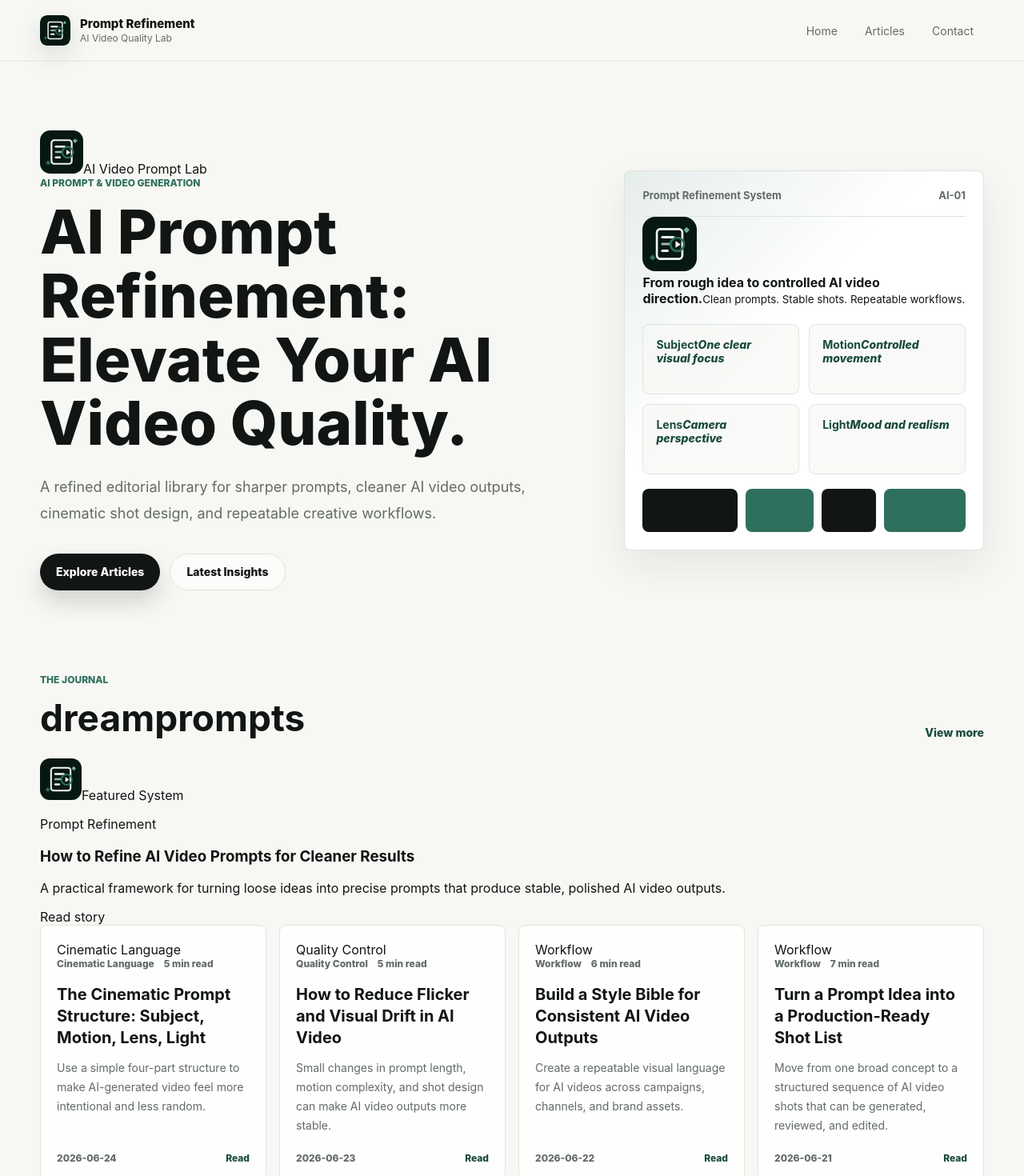
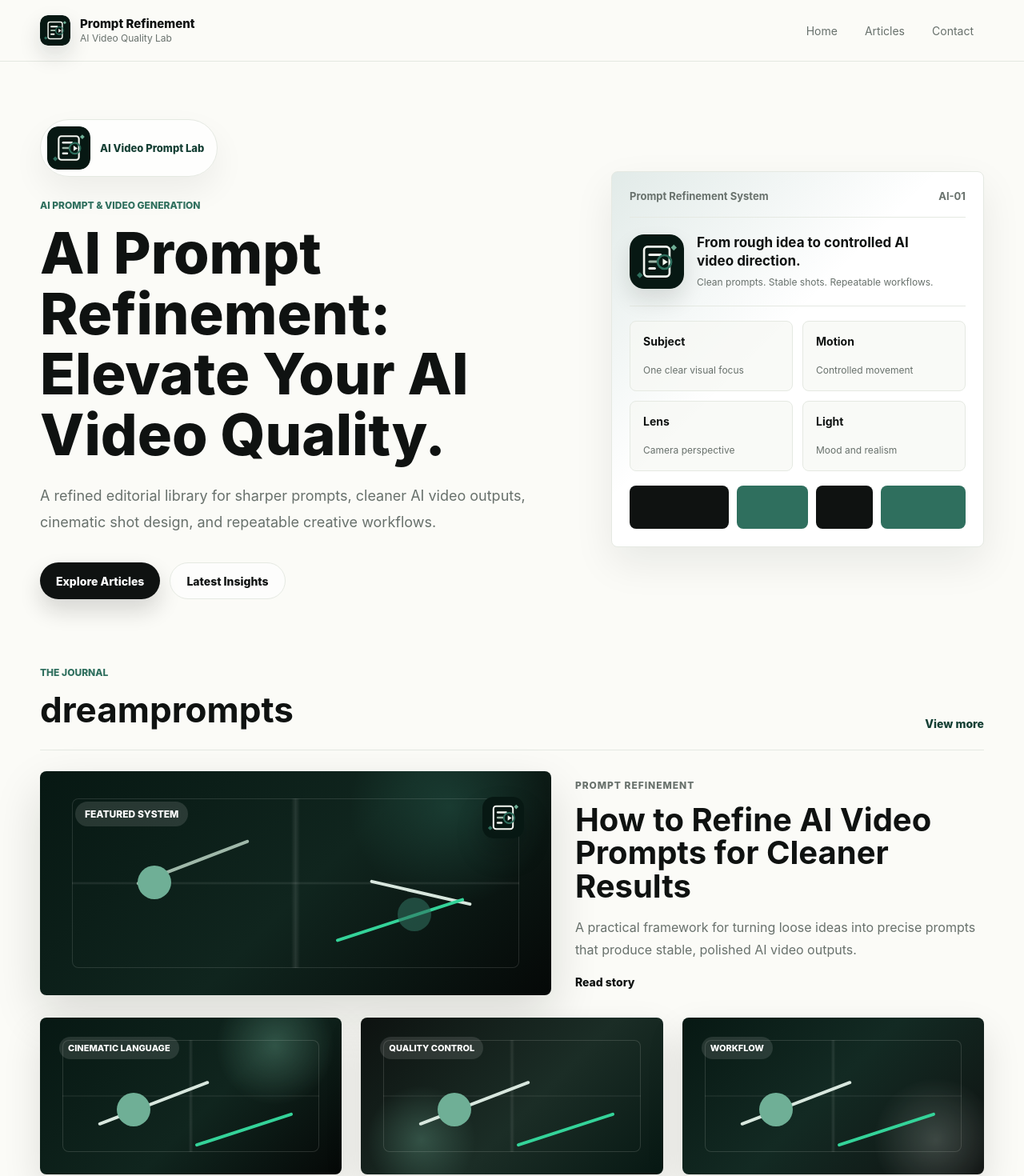
Before and after one commit to zw19940813-bot/AI-Prompts, a Next.js app: page / in a window 1280 px wide. Shown: the top 1470 px of the page at 80% size. Built offline with nearby package versions, Linux system fonts and the light colour scheme; no server answers.

Commit message:
Update globals.css

```diff
--- a/app/globals.css
+++ b/app/globals.css
@@ -1,12 +1,13 @@
 :root {
-  --bg: #f7f8f4;
+  --bg: #fbfbf7;
   --surface: #ffffff;
-  --ink: #111514;
-  --muted: #636b66;
-  --line: #dfe4dc;
-  --soft: #edf1e8;
+  --ink: #0f1211;
+  --muted: #68716c;
+  --line: #e5e9e2;
+  --soft: #f0f3eb;
   --accent: #2f6f5e;
-  --accent-strong: #194a3e;
+  --accent-strong: #143f34;
+  --green: #2f6f5e;
   --radius: 8px;
   --shadow: 0 20px 50px rgba(17, 21, 20, 0.08);
 }
@@ -42,7 +43,7 @@ img {
   top: 0;
   z-index: 20;
   border-bottom: 1px solid rgba(223, 228, 220, 0.8);
-  background: rgba(247, 248, 244, 0.86);
+  background: rgba(251, 251, 247, 0.86);
   backdrop-filter: blur(18px);
 }
 
@@ -72,8 +73,8 @@ img {
 }
 
 .brand img {
-  border-radius: 8px;
-  box-shadow: 0 12px 30px rgba(17, 21, 20, 0.12);
+  border-radius: 10px;
+  box-shadow: 0 12px 28px rgba(17, 21, 20, 0.14);
 }
 
 .brand span {
@@ -115,10 +116,10 @@ img {
 
 .hero {
   display: grid;
-  grid-template-columns: minmax(0, 1.08fr) minmax(320px, 0.72fr);
-  gap: 56px;
+  grid-template-columns: minmax(0, 1.02fr) minmax(320px, 0.72fr);
+  gap: 54px;
   align-items: center;
-  padding: 86px 0 54px;
+  padding: 72px 0 42px;
 }
 
 .hero-copy {
@@ -133,6 +134,28 @@ img {
   text-transform: uppercase;
 }
 
+.hero-brand-mark {
+  display: inline-flex;
+  align-items: center;
+  gap: 12px;
+  margin-bottom: 28px;
+  border: 1px solid var(--line);
+  border-radius: 999px;
+  background: rgba(255, 255, 255, 0.72);
+  padding: 8px 16px 8px 8px;
+  box-shadow: 0 18px 40px rgba(17, 21, 20, 0.06);
+}
+
+.hero-brand-mark img {
+  border-radius: 14px;
+}
+
+.hero-brand-mark span {
+  color: var(--accent-strong);
+  font-size: 13px;
+  font-weight: 850;
+}
+
 h1,
 h2,
 h3,
@@ -141,11 +164,12 @@ p {
 }
 
 .hero h1 {
-  max-width: 820px;
+  max-width: 850px;
   margin: 0;
-  font-size: clamp(42px, 7vw, 76px);
+  font-size: clamp(42px, 6.4vw, 72px);
   line-height: 1.05;
-  font-weight: 820;
+  font-weight: 840;
+  letter-spacing: 0;
 }
 
 .hero-text {
@@ -192,7 +216,7 @@ p {
   border: 1px solid var(--line);
   border-radius: var(--radius);
   background:
-    linear-gradient(135deg, rgba(47, 111, 94, 0.12), transparent 42%),
+    linear-gradient(135deg, rgba(47, 111, 94, 0.14), transparent 44%),
     var(--surface);
   box-shadow: var(--shadow);
   padding: 22px;
@@ -208,22 +232,64 @@ p {
   font-weight: 700;
 }
 
+.system-core {
+  display: grid;
+  grid-template-columns: auto minmax(0, 1fr);
+  gap: 16px;
+  align-items: center;
+  border-bottom: 1px solid var(--line);
+  padding: 20px 0;
+}
+
+.system-core img {
+  border-radius: 18px;
+  box-shadow: 0 14px 28px rgba(17, 21, 20, 0.12);
+}
+
+.system-core div {
+  display: grid;
+  gap: 6px;
+}
+
+.system-core strong {
+  max-width: 280px;
+  font-size: 17px;
+  line-height: 1.35;
+}
+
+.system-core small {
+  color: var(--muted);
+  font-size: 12px;
+  line-height: 1.5;
+}
+
 .prompt-window {
   display: grid;
   grid-template-columns: repeat(2, minmax(0, 1fr));
   gap: 12px;
-  margin-top: 22px;
+  margin-top: 18px;
 }
 
 .prompt-window span {
+  display: grid;
+  align-content: space-between;
   min-height: 88px;
   border: 1px solid var(--line);
   border-radius: var(--radius);
   background: rgba(247, 248, 244, 0.72);
   padding: 16px;
-  color: var(--accent-strong);
+  color: var(--ink);
+}
+
+.prompt-window b {
   font-size: 14px;
-  font-weight: 800;
+}
+
+.prompt-window em {
+  color: var(--muted);
+  font-size: 12px;
+  font-style: normal;
+  line-height: 1.5;
 }
 
 .timeline {
@@ -242,11 +308,11 @@ p {
 
 .timeline i:nth-child(2),
 .timeline i:nth-child(4) {
-  background: var(--accent);
+  background: var(--green);
 }
 
 .section {
-  padding: 50px 0;
+  padding: 42px 0;
 }
 
 .section-heading {
@@ -256,8 +322,9 @@ p {
 .section-heading h2,
 .page-hero h1 {
   margin: 0;
-  font-size: clamp(30px, 4vw, 46px);
+  font-size: clamp(30px, 4vw, 44px);
   line-height: 1.15;
+  letter-spacing: 0;
 }
 
 .section-heading.split {
@@ -276,27 +343,23 @@ p {
 .article-grid {
   display: grid;
   grid-template-columns: repeat(4, minmax(0, 1fr));
-  gap: 16px;
+  gap: 18px;
 }
 
 .article-card {
   display: flex;
-  min-height: 280px;
+  min-height: 188px;
   flex-direction: column;
-  border: 1px solid var(--line);
-  border-radius: var(--radius);
-  background: rgba(255, 255, 255, 0.82);
-  padding: 20px;
+  border-top: 1px solid var(--line);
+  background: transparent;
+  padding: 16px 0 0;
   transition:
     transform 180ms ease,
-    box-shadow 180ms ease,
-    border-color 180ms ease;
+    color 180ms ease;
 }
 
 .article-card:hover {
-  transform: translateY(-3px);
-  border-color: rgba(47, 111, 94, 0.35);
-  box-shadow: 0 18px 38px rgba(17, 21, 20, 0.08);
+  transform: translateY(-2px);
 }
 
 .article-meta,
@@ -311,22 +374,23 @@ p {
 }
 
 .article-card h3 {
-  margin: 18px 0 0;
-  font-size: 20px;
-  line-height: 1.35;
+  margin: 10px 0 0;
+  font-size: 16px;
+  line-height: 1.28;
+  letter-spacing: 0;
 }
 
 .article-card p {
-  margin: 12px 0 0;
+  margin: 9px 0 0;
   color: var(--muted);
-  font-size: 14px;
-  line-height: 1.7;
+  font-size: 13px;
+  line-height: 1.55;
 }
 
 .article-footer {
   justify-content: space-between;
   margin-top: auto;
-  padding-top: 22px;
+  padding-top: 14px;
 }
 
 .article-footer a {
@@ -336,7 +400,344 @@ p {
 .more-row {
   display: flex;
   justify-content: center;
-  margin-top: 30px;
+  margin-top: 34px;
+}
+
+.editorial-layout {
+  display: grid;
+  grid-template-columns: minmax(0, 1fr) 280px;
+  gap: 28px 38px;
+  align-items: start;
+}
+
+.home-editorial {
+  grid-template-columns: 1fr;
+}
+
+.home-editorial .lead-story {
+  grid-column: 1;
+}
+
+.lead-story {
+  display: grid;
+  grid-template-columns: minmax(280px, 0.9fr) minmax(260px, 0.72fr);
+  gap: 30px;
+  align-items: center;
+  grid-column: 1 / -1;
+  border-top: 1px solid var(--line);
+  padding-top: 26px;
+}
+
+.lead-visual {
+  position: relative;
+  min-height: 280px;
+  overflow: hidden;
+  border-radius: var(--radius);
+  background:
+    radial-gradient(circle at 80% 16%, rgba(47, 111, 94, 0.34), transparent 22%),
+    linear-gradient(135deg, #071813 0%, #10251e 52%, #050807 100%);
+  box-shadow: 0 24px 60px rgba(15, 18, 17, 0.14);
+}
+
+.lead-visual::before {
+  content: "";
+  position: absolute;
+  inset: 34px 40px;
+  border: 1px solid rgba(255, 255, 255, 0.12);
+  border-radius: 8px;
+  background:
+    linear-gradient(90deg, transparent 49%, rgba(255, 255, 255, 0.1) 50%, transparent 51%),
+    linear-gradient(0deg, transparent 49%, rgba(255, 255, 255, 0.1) 50%, transparent 51%);
+}
+
+.visual-chip,
+.visual-line,
+.visual-orb {
+  position: absolute;
+  display: block;
+}
+
+.visual-mark {
+  position: absolute;
+  right: 34px;
+  top: 32px;
+  z-index: 2;
+  border-radius: 14px;
+  box-shadow: 0 18px 34px rgba(0, 0, 0, 0.2);
+}
+
+.visual-chip {
+  left: 44px;
+  top: 38px;
+  border-radius: 999px;
+  background: rgba(255, 255, 255, 0.12);
+  color: #fff;
+  padding: 8px 12px;
+  font-size: 12px;
+  font-weight: 800;
+  text-transform: uppercase;
+}
+
+.visual-line {
+  height: 4px;
+  border-radius: 999px;
+  background: #9fb8a9;
+}
+
+.visual-line-one {
+  left: 116px;
+  top: 112px;
+  width: 150px;
+  transform: rotate(-21deg);
+}
+
+.visual-line-two {
+  right: 98px;
+  top: 150px;
+  width: 130px;
+  background: #d8e7de;
+  transform: rotate(13deg);
+}
+
+.visual-line-three {
+  right: 105px;
+  bottom: 92px;
+  width: 168px;
+  background: #34d399;
+  transform: rotate(-18deg);
+}
+
+.visual-orb {
+  width: 42px;
+  height: 42px;
+  border-radius: 50%;
+}
+
+.visual-orb-one {
+  left: 122px;
+  top: 118px;
+  background: #6faf96;
+}
+
+.visual-orb-two {
+  right: 150px;
+  bottom: 80px;
+  background: rgba(47, 111, 94, 0.58);
+}
+
+.lead-copy {
+  max-width: 520px;
+}
+
+.article-kicker {
+  margin: 0 0 12px;
+  color: var(--accent);
+  font-size: 12px;
+  font-weight: 850;
+  letter-spacing: 0.08em;
+  text-transform: uppercase;
+}
+
+.lead-copy h3,
+.editorial-aside h3 {
+  margin: 0;
+  font-size: clamp(28px, 3.8vw, 40px);
+  line-height: 1.04;
+  letter-spacing: 0;
+}
+
+.lead-copy p,
+.editorial-aside p {
+  color: var(--muted);
+  line-height: 1.75;
+}
+
+.lead-copy span,
+.editorial-aside a {
+  color: var(--ink);
+  font-size: 14px;
+  font-weight: 850;
+}
+
+.compact-grid {
+  grid-column: 1;
+  grid-row: 2;
+  grid-template-columns: repeat(3, minmax(0, 1fr));
+}
+
+.cover-grid {
+  grid-template-columns: repeat(3, minmax(0, 1fr));
+  gap: 28px 24px;
+}
+
+.cover-card {
+  min-height: 0;
+  border-top: 0;
+  padding-top: 0;
+}
+
+.article-cover {
+  position: relative;
+  display: block;
+  min-height: 196px;
+  overflow: hidden;
+  border-radius: var(--radius);
+  background:
+    radial-gradient(circle at 78% 18%, rgba(111, 175, 150, 0.34), transparent 22%),
+    linear-gradient(135deg, #071813 0%, #10251e 56%, #050807 100%);
+  box-shadow: 0 20px 48px rgba(15, 18, 17, 0.12);
+}
+
+.article-cover::before {
+  content: "";
+  position: absolute;
+  inset: 28px;
+  border: 1px solid rgba(244, 247, 241, 0.14);
+  border-radius: 8px;
+  background:
+    linear-gradient(90deg, transparent 49%, rgba(244, 247, 241, 0.09) 50%, transparent 51%),
+    linear-gradient(0deg, transparent 49%, rgba(244, 247, 241, 0.09) 50%, transparent 51%);
+}
+
+.cover-label {
+  position: absolute;
+  left: 24px;
+  top: 24px;
+  z-index: 1;
+  border-radius: 999px;
+  background: rgba(244, 247, 241, 0.12);
+  color: var(--surface);
+  padding: 7px 11px;
+  font-size: 11px;
+  font-weight: 850;
+  text-transform: uppercase;
+}
+
+.cover-frame i {
+  position: absolute;
+  display: block;
+  border-radius: 999px;
+}
+
+.cover-frame i:nth-child(1) {
+  left: 68px;
+  top: 105px;
+  width: 148px;
+  height: 4px;
+  background: #d8e7de;
+  transform: rotate(-21deg);
+}
+
+.cover-frame i:nth-child(2) {
+  right: 58px;
+  bottom: 54px;
+  width: 128px;
+  height: 4px;
+  background: #34d399;
+  transform: rotate(-18deg);
+}
+
+.cover-frame i:nth-child(3) {
+  left: 96px;
+  bottom: 60px;
+  width: 42px;
+  height: 42px;
+  background: #6faf96;
+}
+
+.cover-2 .article-cover,
+.cover-5 .article-cover,
+.cover-8 .article-cover {
+  background:
+    radial-gradient(circle at 20% 78%, rgba(111, 175, 150, 0.32), transparent 20%),
+    linear-gradient(135deg, #0d1210 0%, #1b2d26 56%, #071813 100%);
+}
+
+.cover-3 .article-cover,
+.cover-6 .article-cover,
+.cover-9 .article-cover {
+  background:
+    radial-gradient(circle at 84% 78%, rgba(216, 231, 222, 0.22), transparent 22%),
+    linear-gradient(135deg, #071813 0%, #132a23 48%, #0f1211 100%);
+}
+
+.cover-card .article-meta {
+  margin-top: 14px;
+}
+
+.cover-card h3 {
+  font-size: 18px;
+  line-height: 1.28;
+}
+
+.cover-card p {
+  font-size: 13px;
+}
+
+.editorial-aside {
+  position: sticky;
+  grid-column: 2;
+  grid-row: 2;
+  top: 108px;
+  border-radius: var(--radius);
+  background: var(--ink);
+  color: var(--surface);
+  padding: 22px;
+}
+
+.article-archive-grid {
+  grid-template-columns: repeat(4, minmax(0, 1fr));
+}
+
+.pagination-row {
+  display: flex;
+  justify-content: center;
+  margin-top: 36px;
+}
+
+.editorial-aside p {
+  color: rgba(255, 255, 255, 0.72);
+  font-size: 14px;
+}
+
+.editorial-aside .article-kicker {
+  color: #9fb8a9;
+  margin-top: 22px;
+}
+
+.editorial-aside a {
+  color: var(--surface);
+}
+
+.library-icon {
+  position: relative;
+  width: 58px;
+  height: 58px;
+}
+
+.library-icon span {
+  position: absolute;
+  width: 38px;
+  height: 44px;
+  border: 2px solid rgba(255, 255, 255, 0.72);
+  border-radius: 7px;
+  background: rgba(255, 255, 255, 0.08);
+}
+
+.library-icon span:nth-child(1) {
+  left: 0;
+  top: 10px;
+}
+
+.library-icon span:nth-child(2) {
+  left: 10px;
+  top: 5px;
+}
+
+.library-icon span:nth-child(3) {
+  left: 20px;
+  top: 0;
+  border-color: #6faf96;
 }
 
 .page-hero {
@@ -427,6 +828,31 @@ p {
   .article-grid {
     grid-template-columns: repeat(2, minmax(0, 1fr));
   }
+
+  .editorial-layout {
+    grid-template-columns: 1fr;
+  }
+
+  .lead-story {
+    grid-template-columns: 1fr;
+  }
+
+  .editorial-aside {
+    position: static;
+    grid-column: auto;
+    grid-row: auto;
+  }
+
+  .compact-grid {
+    grid-column: auto;
+    grid-row: auto;
+    grid-template-columns: repeat(2, minmax(0, 1fr));
+  }
+
+  .cover-grid,
+  .article-archive-grid {
+    grid-template-columns: repeat(2, minmax(0, 1fr));
+  }
 }
 
 @media (max-width: 640px) {
@@ -471,6 +897,19 @@ p {
     grid-template-columns: 1fr;
   }
 
+  .lead-visual {
+    min-height: 230px;
+  }
+
+  .compact-grid {
+    grid-template-columns: 1fr;
+  }
+
+  .cover-grid,
+  .article-archive-grid {
+    grid-template-columns: 1fr;
+  }
+
   .section-heading.split,
   .footer-inner {
     align-items: flex-start;
```
